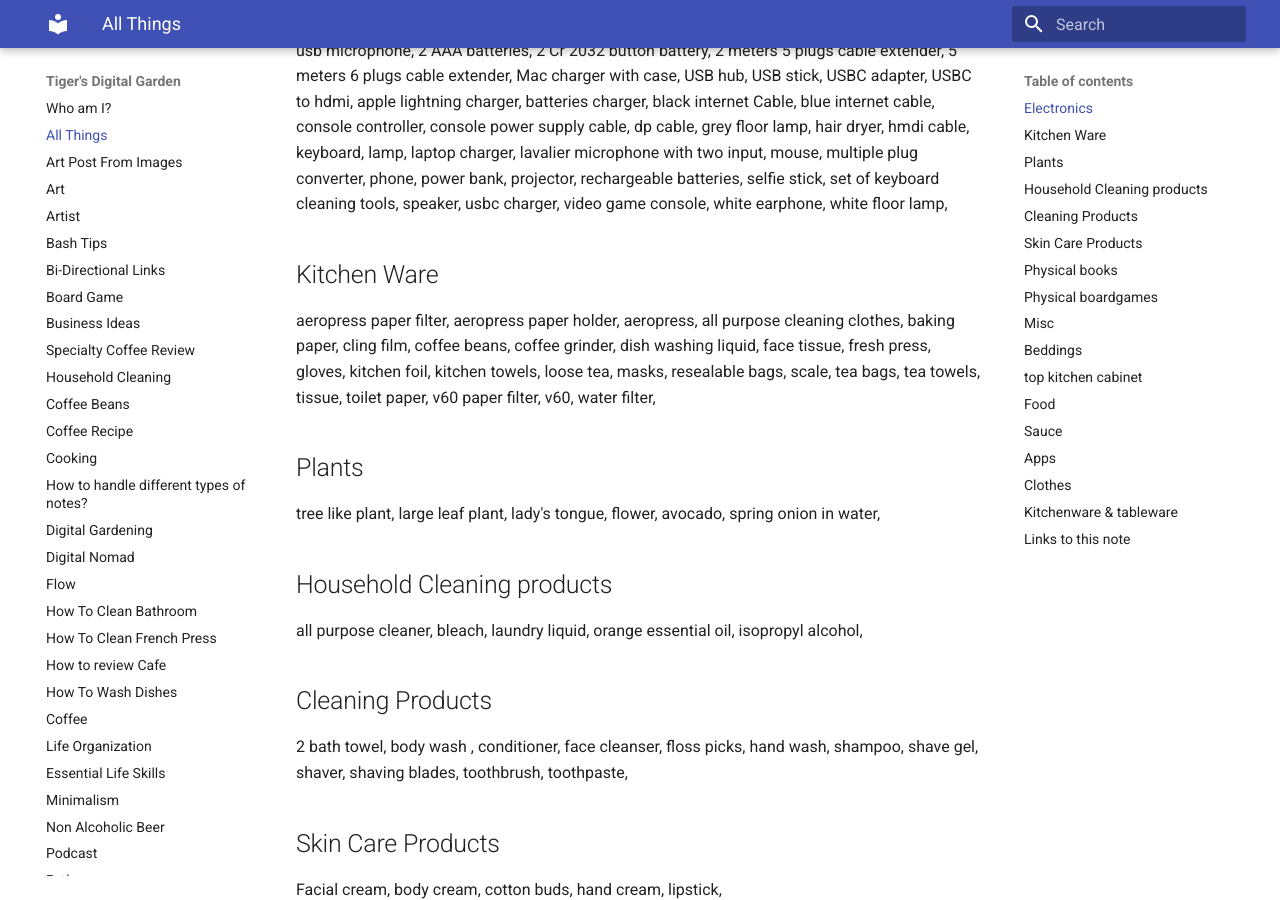
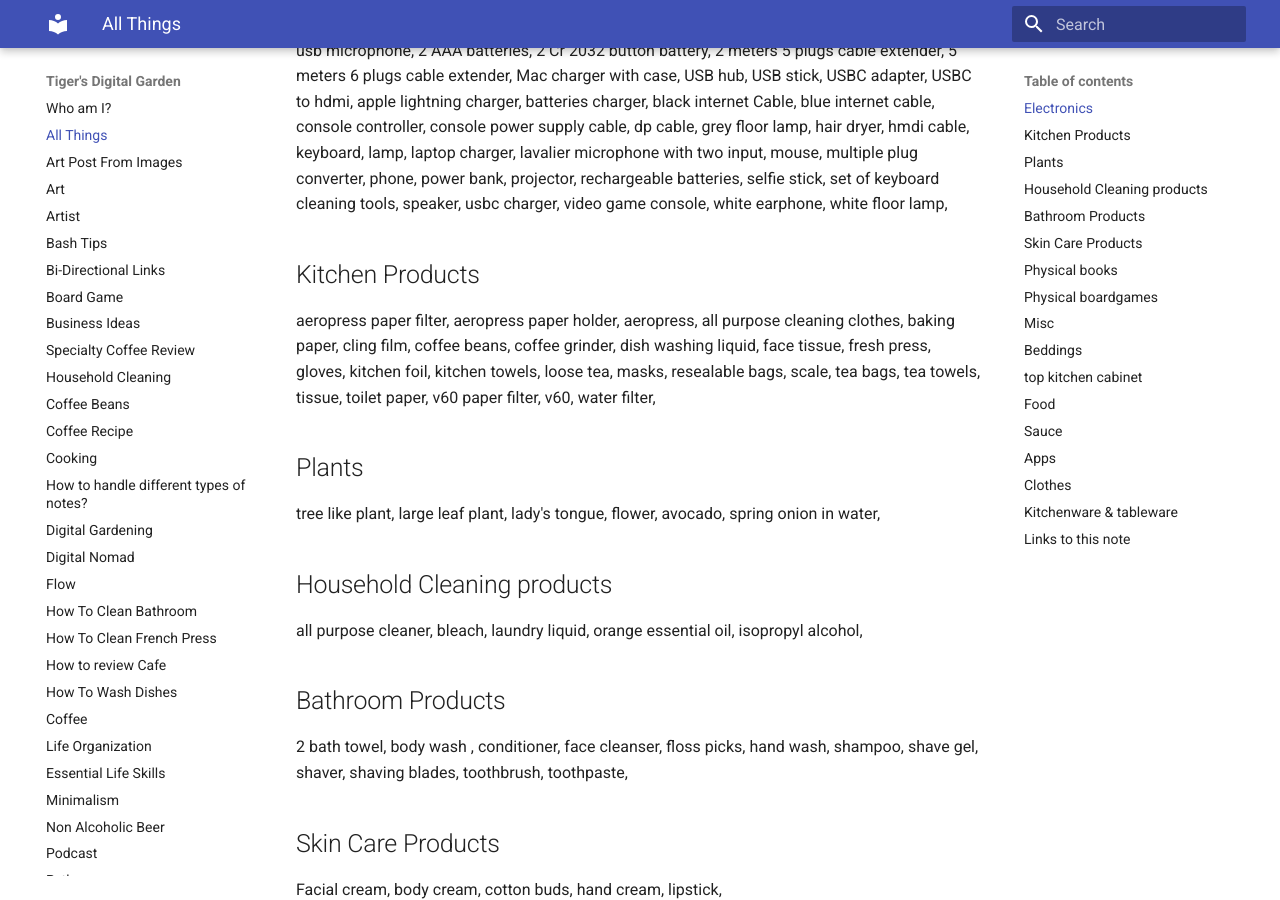
Before and after one commit to ynotstartups/notes, an MkDocs documentation site: the page built from notes/all-things.md, in a window 1280 px wide and 900 px high, scrolled down 193 px. Built offline with MkDocs 1.6.1 and Material for MkDocs 9.7.7, drawn with Linux system fonts in a browser that asks for light colours.

Commit message:
change titles

```diff
--- a/notes/all-things.md
+++ b/notes/all-things.md
@@ -41,7 +41,7 @@ video game console,
 white earphone,
 white floor lamp,
 
-## Kitchen Ware
+## Kitchen Products
 
 aeropress paper filter,
 aeropress paper holder,
@@ -86,7 +86,7 @@ laundry liquid,
 orange essential oil,
 isopropyl alcohol,
 
-## Cleaning Products
+## Bathroom Products
 
 2 bath towel,
 body wash ,
```
